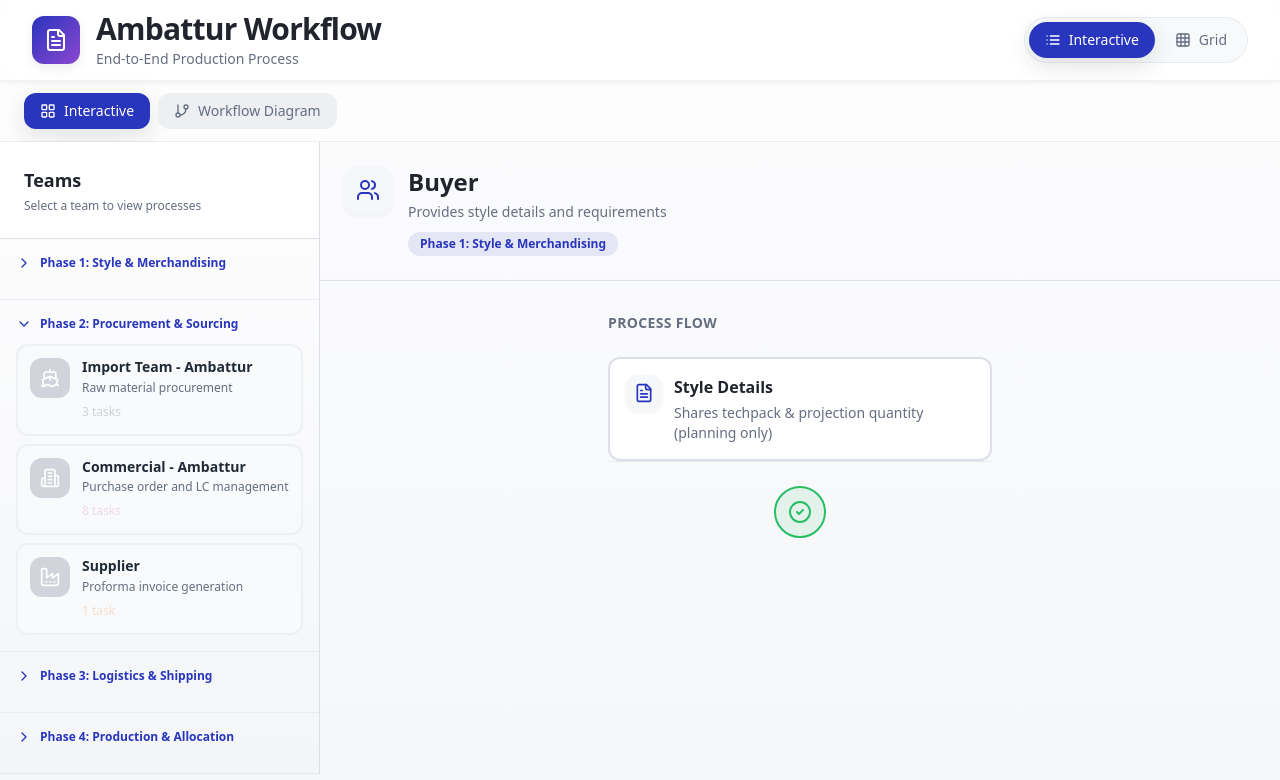
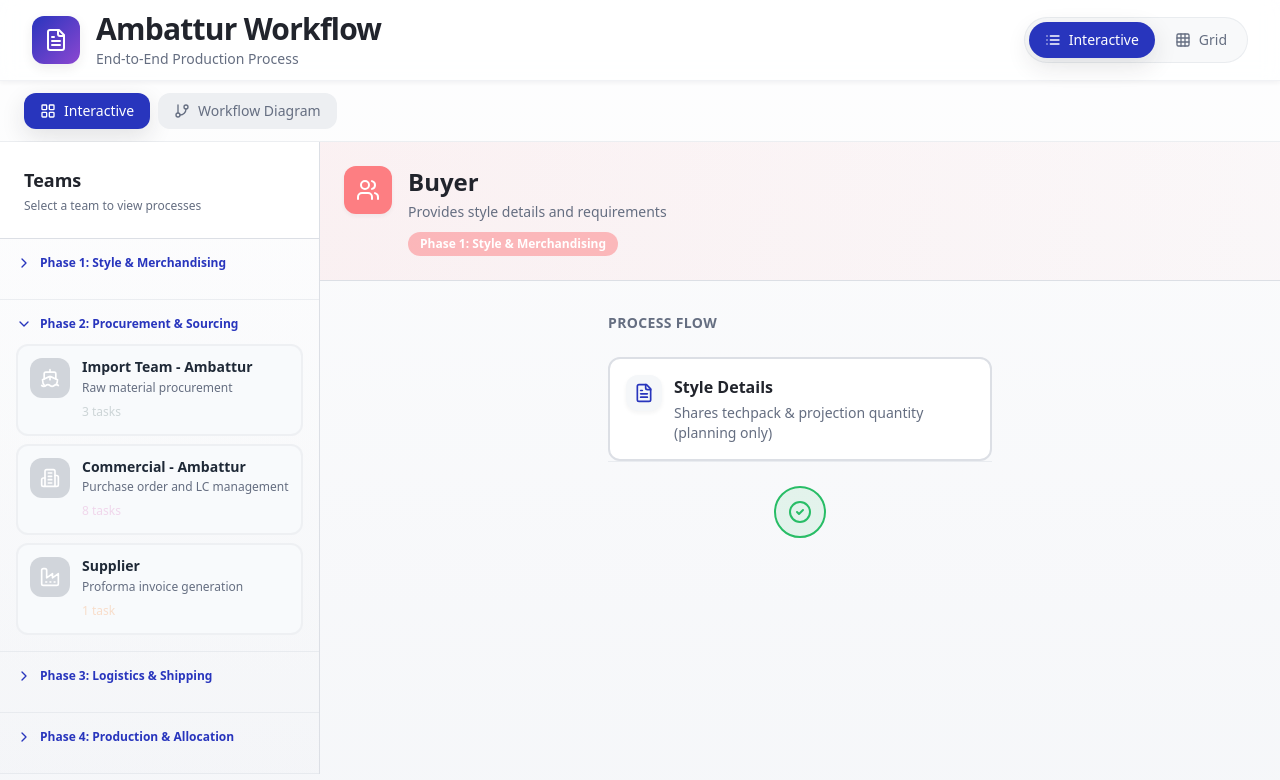
Before and after one commit to Malik-xae-12/bussiness_flow, a React (Vite) app: page / in a window 1280 px wide. Both pictures are taken after a click on the button "Phase 1: Style & Merchandising". Shown: the top 780 px of the page. Built offline with nearby package versions, Linux system fonts and the light colour scheme; the HTML template or start-up script is replaced by a standard one.

Commit message:
completionId: cgen-642d358a561b4dfb820b4886a6eef89f
cgen-642d358a561b4dfb820b4886a6eef89f

```diff
--- a/src/components/ProcessFlow.tsx
+++ b/src/components/ProcessFlow.tsx
@@ -150,16 +150,20 @@ export const ProcessFlow = ({
     <div ref={scrollContainerRef} className="flex-1 overflow-y-auto flex flex-col">
       {/* Team Header */}
       <div
-        className={cn(
-          "bg-gradient-to-r " +
-            team.color +
-            " border-b border-border sticky top-0 z-10"
-        )}
+        className="border-b border-border sticky top-0 z-10"
+        style={{
+          background: `linear-gradient(to right, ${team.hexColor || "#6B7280"}15, ${team.hexColor || "#6B7280"}08)`,
+        }}
       >
         <div className="p-6">
           <div className="flex items-start gap-4">
-            <div className="rounded-lg bg-background/80 p-3 shadow-sm">
-              <team.icon className="h-6 w-6 text-primary" />
+            <div
+              className="rounded-lg p-3 shadow-sm text-white"
+              style={{
+                backgroundColor: team.hexColor || "#6B7280",
+              }}
+            >
+              <team.icon className="h-6 w-6" />
             </div>
             <div className="flex-1">
               <h2 className="text-2xl font-bold text-foreground mb-1">
@@ -168,7 +172,12 @@ export const ProcessFlow = ({
               <p className="text-sm text-muted-foreground mb-2">
                 {team.description}
               </p>
-              <span className="inline-block px-3 py-1 rounded-full bg-primary/10 text-primary text-xs font-semibold">
+              <span
+                className="inline-block px-3 py-1 rounded-full text-xs font-semibold text-white"
+                style={{
+                  backgroundColor: (team.hexColor || "#6B7280") + "80",
+                }}
+              >
                 {team.phase}
               </span>
             </div>
```
